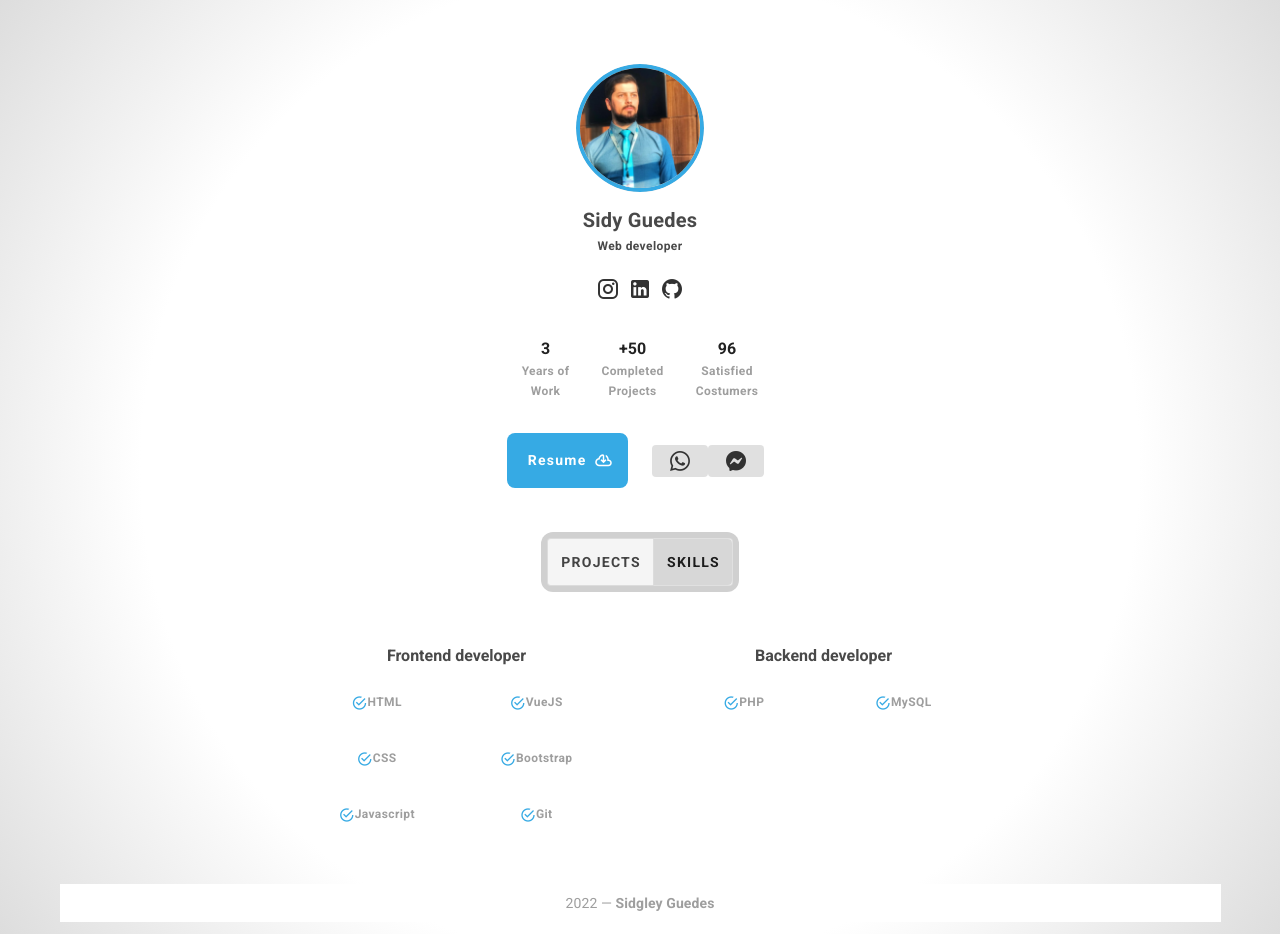
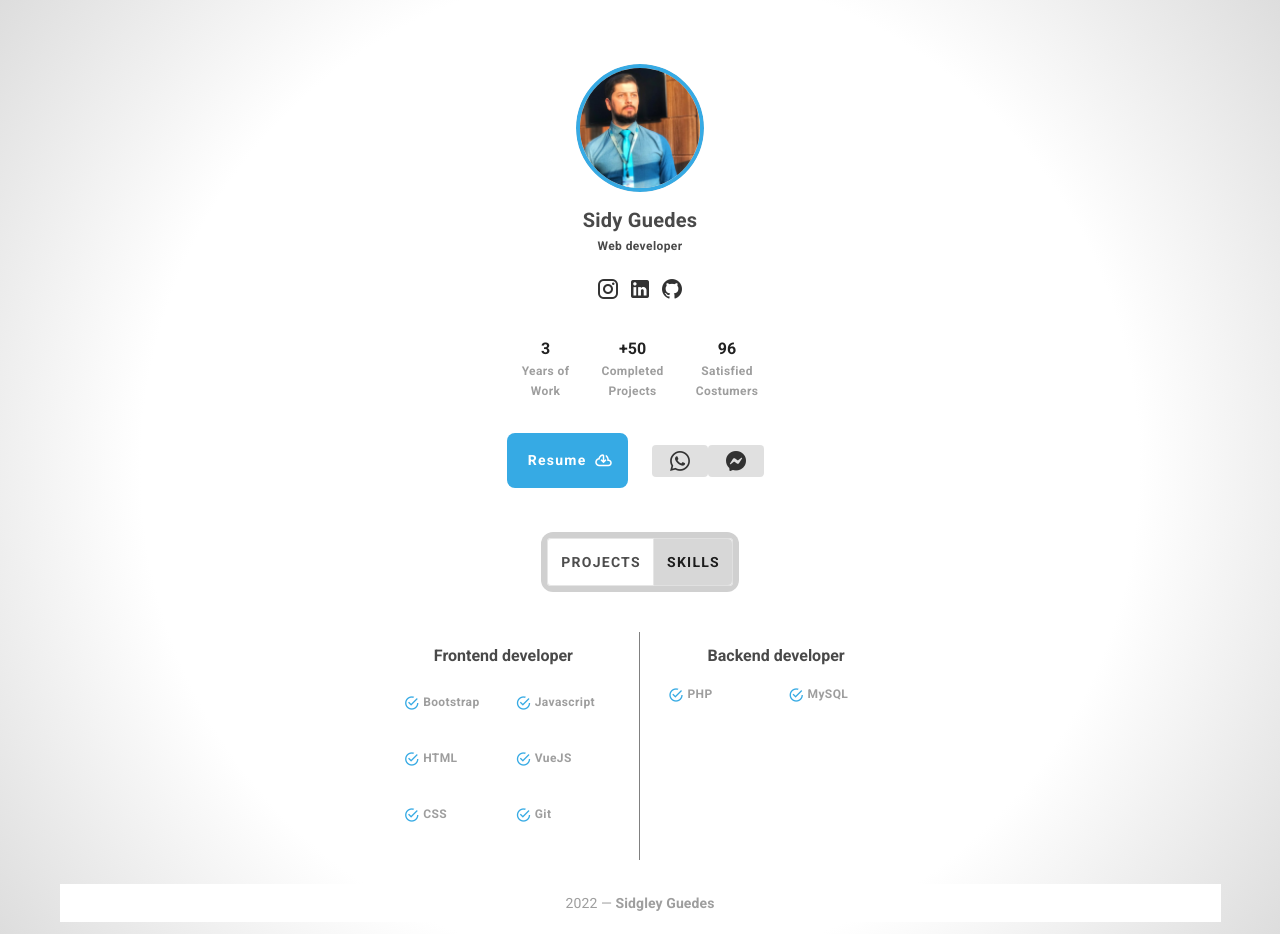
Before and after one commit to sidyguedes/sidy_guedes, a Nuxt app: page / in a window 1280 px wide. Both pictures are taken after a click on the button "SKILLS". Built offline with nearby package versions, Linux system fonts and the light colour scheme.

Commit message:
transition fixed and some ajusts on skills

```diff
--- a/pages/index.vue
+++ b/pages/index.vue
@@ -65,7 +65,7 @@
         </v-row>
         <v-row justify="center">
           <div class="div-filter">
-            <v-btn-toggle background-color="#d0d0d0" v-model="toggle_exclusive">
+            <v-btn-toggle width="auto" background-color="#fffff" v-model="toggle_exclusive">
               <v-btn class="font-weight-bold" color="white" @click="showContentFilter('prj')">Projects</v-btn>
               <v-btn class="font-weight-bold" color="white" @click="showContentFilter('skl')">Skills</v-btn>
             </v-btn-toggle>
@@ -73,46 +73,56 @@
         </v-row>
       </div>
       <div class="mt-0 content-show">
-        <Transition name="slide-fade">
-          <div v-if="showSkills" class="col-8 d-flex flex-row">
-            <div class="box-front col-6">
+        <Transition name="bounce">
+          <div v-if="showProjects" class="col-8">
+            <v-row>
+              <v-col v-for="n in 4" :key="n" class="d-flex child-flex" cols="12" md="6" lg="6">
+                <v-card :key="item" class="mx-auto" max-width="344">
+                <v-img src="https://picsum.photos/500/300?image=6" height="200px"></v-img>
+
+                <v-card-title>
+                  Nome Projeto
+                </v-card-title>
+
+                <v-card-subtitle class="text-left">
+                  Javascript, HTML, CSS, VueJS
+                </v-card-subtitle>
+
+                <v-card-actions>
+                  <v-btn small dark outlined color="#36aae4">
+                    Ver no github
+                  </v-btn>
+                  <v-spacer></v-spacer>
+                </v-card-actions>
+              </v-card>
+              </v-col>
+              </v-row>
+          </div>
+        </Transition>
+        <Transition name="bounce">
+          <div align="stretch" v-if="showSkills" class="col-6 d-flex justify-start align-start">
+            <div class="box-front col-6" style="border-right: 1px solid grey;">
                <span class="text-center font-weight-bold">Frontend developer</span>
-              <v-row class="ma-3">
-                <v-col class="caption font-weight-bold grey--text"><v-icon small color="#36aae4">mdi-checkbox-marked-circle-outline</v-icon><span>HTML</span></v-col>
-                <v-col class="caption font-weight-bold grey--text"><v-icon small color="#36aae4">mdi-checkbox-marked-circle-outline</v-icon><span>VueJS</span></v-col>
+              <v-row class="ma-3 text-left">
+                <v-col class="caption font-weight-bold grey--text"> <v-icon small color="#36aae4">mdi-checkbox-marked-circle-outline</v-icon> Bootstrap</v-col>
+                <v-col class="caption font-weight-bold grey--text"> <v-icon small color="#36aae4">mdi-checkbox-marked-circle-outline</v-icon> Javascript</v-col>
               </v-row>
-              <v-row class="ma-3">
-                <v-col class="caption font-weight-bold grey--text"><v-icon small color="#36aae4">mdi-checkbox-marked-circle-outline</v-icon><span>CSS</span></v-col>
-                <v-col class="caption font-weight-bold grey--text"><v-icon small color="#36aae4">mdi-checkbox-marked-circle-outline</v-icon><span>Bootstrap</span></v-col>
+              <v-row class="ma-3 text-left">
+                <v-col class="caption font-weight-bold grey--text"><v-icon small color="#36aae4">mdi-checkbox-marked-circle-outline</v-icon> HTML</v-col>
+                <v-col class="caption font-weight-bold grey--text"><v-icon small color="#36aae4">mdi-checkbox-marked-circle-outline</v-icon> VueJS</v-col>
               </v-row>
-              <v-row class="ma-3">
-                <v-col class="caption font-weight-bold grey--text"><v-icon small color="#36aae4">mdi-checkbox-marked-circle-outline</v-icon><span>Javascript</span></v-col>
-                <v-col class="caption font-weight-bold grey--text"><v-icon small color="#36aae4">mdi-checkbox-marked-circle-outline</v-icon><span>Git</span></v-col>
+              <v-row class="ma-3 text-left">
+                <v-col class="caption font-weight-bold grey--text"><v-icon small color="#36aae4">mdi-checkbox-marked-circle-outline</v-icon> CSS</v-col>
+                <v-col class="caption font-weight-bold grey--text"><v-icon small color="#36aae4">mdi-checkbox-marked-circle-outline</v-icon> Git</v-col>
               </v-row>
             </div>
-            <div class="box-back col-6" >
+            <div class="box-back col-6">
               <span class="text-center font-weight-bold">Backend developer</span>
-              <v-row class="ma-3">
-                <v-col class="caption font-weight-bold grey--text"><v-icon small color="#36aae4">mdi-checkbox-marked-circle-outline</v-icon><span>PHP</span></v-col>
-                <v-col class="caption font-weight-bold grey--text"><v-icon small color="#36aae4">mdi-checkbox-marked-circle-outline</v-icon><span>MySQL</span></v-col>
+              <v-row class="ma-1 text-left">
+                <v-col class="caption font-weight-bold grey--text"><v-icon small color="#36aae4">mdi-checkbox-marked-circle-outline</v-icon> PHP</v-col>
+                <v-col class="caption font-weight-bold grey--text"><v-icon small color="#36aae4">mdi-checkbox-marked-circle-outline</v-icon> MySQL</v-col>
               </v-row>
             </div>
-          </div>
-        </Transition>
-        <Transition name="slide-fade">
-          <div v-if="showProjects" class="text-center col-8">
-            <v-row align-content="center">
-              <v-col v-for="n in 4" :key="n" class="d-flex child-flex" cols="12" md="6" lg="6">
-                <v-img :src="`https://picsum.photos/500/300?image=${n * 5 + 10}`"
-                  :lazy-src="`https://picsum.photos/10/6?image=${n * 5 + 10}`" aspect-ratio="1" class="grey lighten-2">
-                  <template v-slot:placeholder>
-                    <v-row class="fill-height ma-0" align="center" justify="center">
-                      <v-progress-circular indeterminate color="grey lighten-5"></v-progress-circular>
-                    </v-row>
-                  </template>
-                </v-img>
-              </v-col>
-            </v-row>
           </div>
         </Transition>
       </div>
@@ -188,19 +198,23 @@
     }
 
     //-------BEGINING OF CSS TRANSICTION-----------
-    // .slide-fade-enter-active {
-    //   transition: all 0.2s ease-out;
-    // }
-
-    // .slide-fade-leave-active {
-    //   transition: all 0.5s cubic-bezier(1, 0.5, 0.8, 1);
-    // }
-
-    // .slide-fade-enter-from,
-    // .slide-fade-leave-to {
-    //   transform: translateX(20px);
-    //   opacity: 0;
-    // }
+   .bounce-enter-active {
+      animation: bounce-in 0.5s;
+    }
+    .bounce-leave-active {
+      animation: bounce-in 0.5s reverse;
+    }
+    @keyframes bounce-in {
+      0% {
+        transform: scale(0);
+      }
+      50% {
+        transform: scale(1.25);
+      }
+      100% {
+        transform: scale(1);
+      }
+    }
     //--------------END OF CSS TRANSITION---------------
 
     .footer {
```
